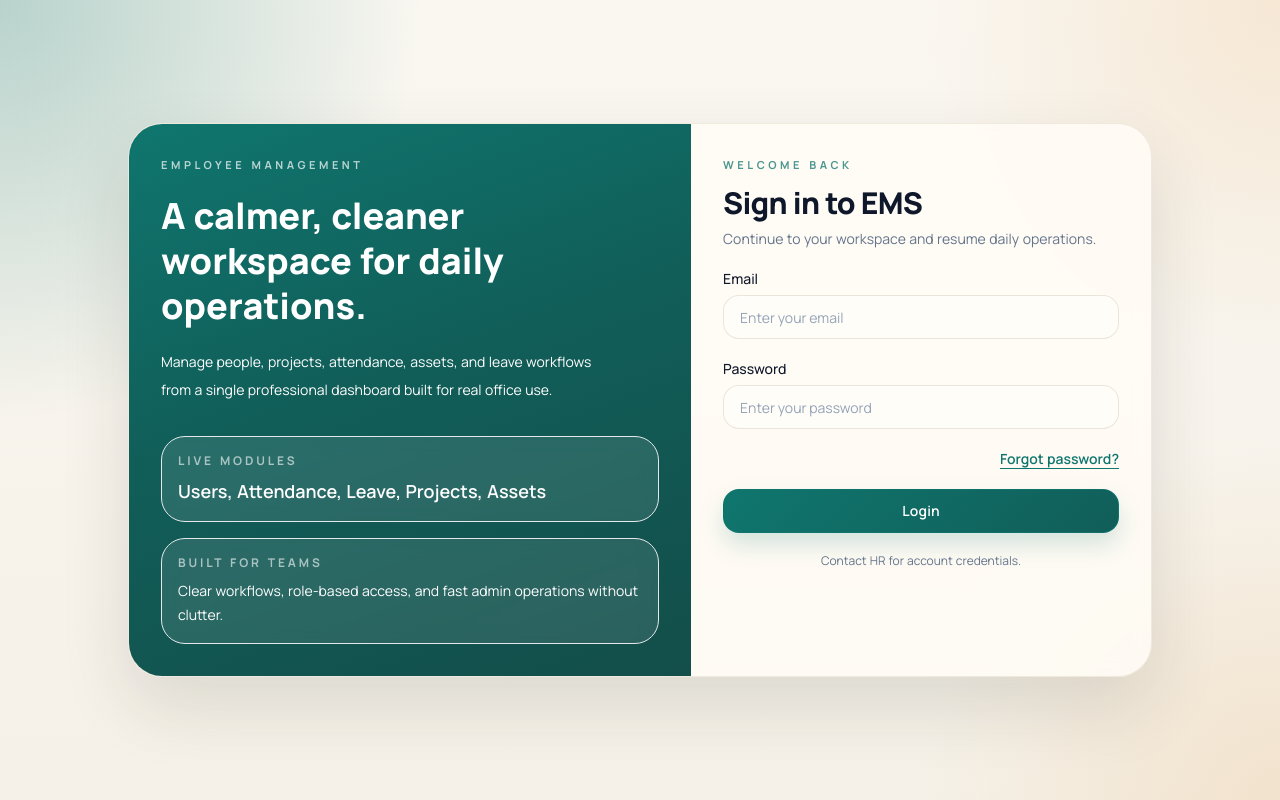
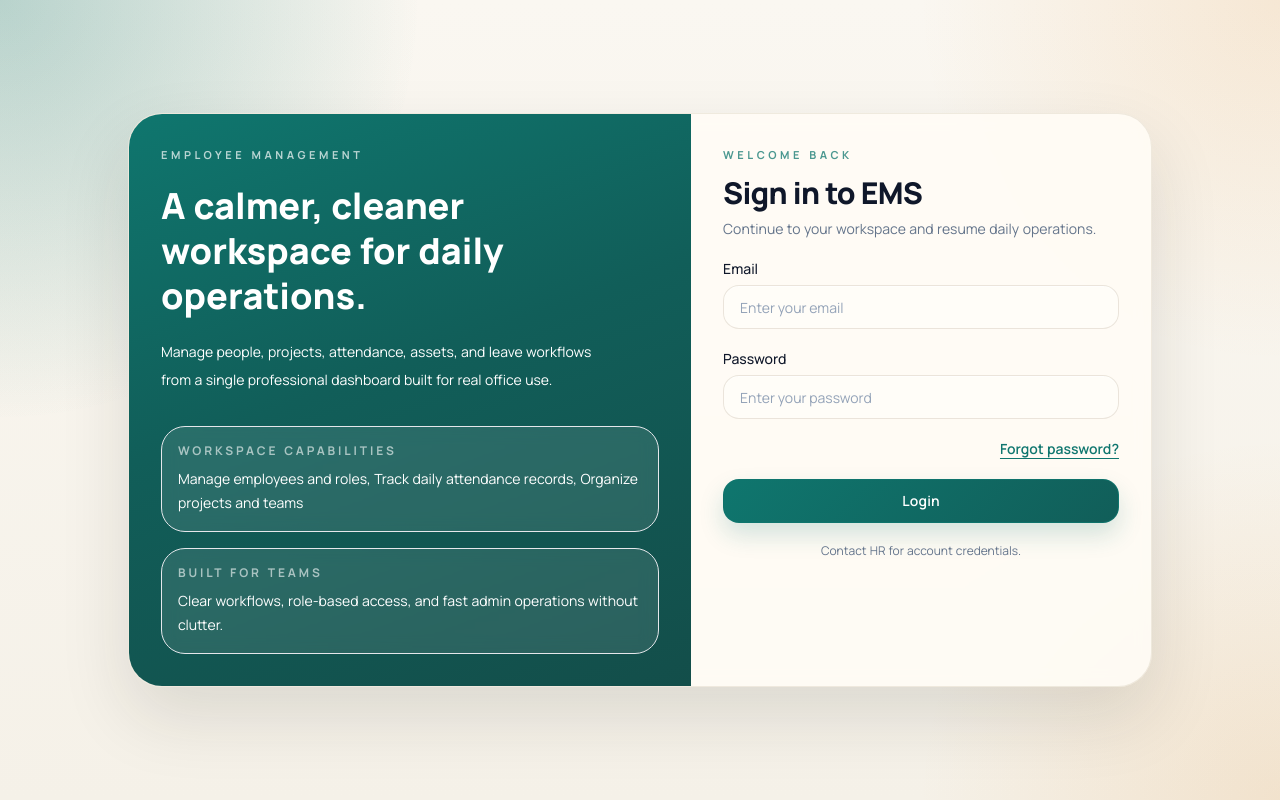
Before and after one commit to vishvz-netpair/ems-frontend, a React (Vite) app: page / in a window 1280 px wide. Built offline with nearby package versions, Linux system fonts and the light colour scheme.

Commit message:
login page content change

```diff
--- a/src/features/auth/pages/Login.tsx
+++ b/src/features/auth/pages/Login.tsx
@@ -95,17 +95,28 @@ const Login = () => {
               A calmer, cleaner workspace for daily operations.
             </h1>
             <p className="mt-5 max-w-md text-sm leading-7 text-white/78">
-              Manage people, projects, attendance, assets, and leave workflows from a single professional dashboard built for real office use.
+              Manage people, projects, attendance, assets, and leave workflows
+              from a single professional dashboard built for real office use.
             </p>
 
             <div className="mt-8 grid gap-4">
               <div className="rounded-3xl border border-white/12 bg-white/10 p-4 backdrop-blur">
-                <p className="text-xs font-bold uppercase tracking-[0.24em] text-white/60">Live Modules</p>
-                <p className="mt-2 text-lg font-semibold">Users, Attendance, Leave, Projects, Assets</p>
+                <p className="text-xs font-bold uppercase tracking-[0.24em] text-white/60">
+                  WORKSPACE CAPABILITIES
+                </p>
+                <p className="mt-2 text-sm leading-6 text-white/78">
+                  Manage employees and roles, Track daily attendance records,
+                  Organize projects and teams
+                </p>
               </div>
               <div className="rounded-3xl border border-white/12 bg-white/10 p-4 backdrop-blur">
-                <p className="text-xs font-bold uppercase tracking-[0.24em] text-white/60">Built For Teams</p>
-                <p className="mt-2 text-sm leading-6 text-white/78">Clear workflows, role-based access, and fast admin operations without clutter.</p>
+                <p className="text-xs font-bold uppercase tracking-[0.24em] text-white/60">
+                  Built For Teams
+                </p>
+                <p className="mt-2 text-sm leading-6 text-white/78">
+                  Clear workflows, role-based access, and fast admin operations
+                  without clutter.
+                </p>
               </div>
             </div>
           </div>
@@ -122,7 +133,10 @@ const Login = () => {
                 Continue to your workspace and resume daily operations.
               </p>
 
-              <form onSubmit={handleSubmit(onSubmit)} className="mt-6 space-y-5 lg:mt-5">
+              <form
+                onSubmit={handleSubmit(onSubmit)}
+                className="mt-6 space-y-5 lg:mt-5"
+              >
                 <Controller
                   control={control}
                   name="email"
```
